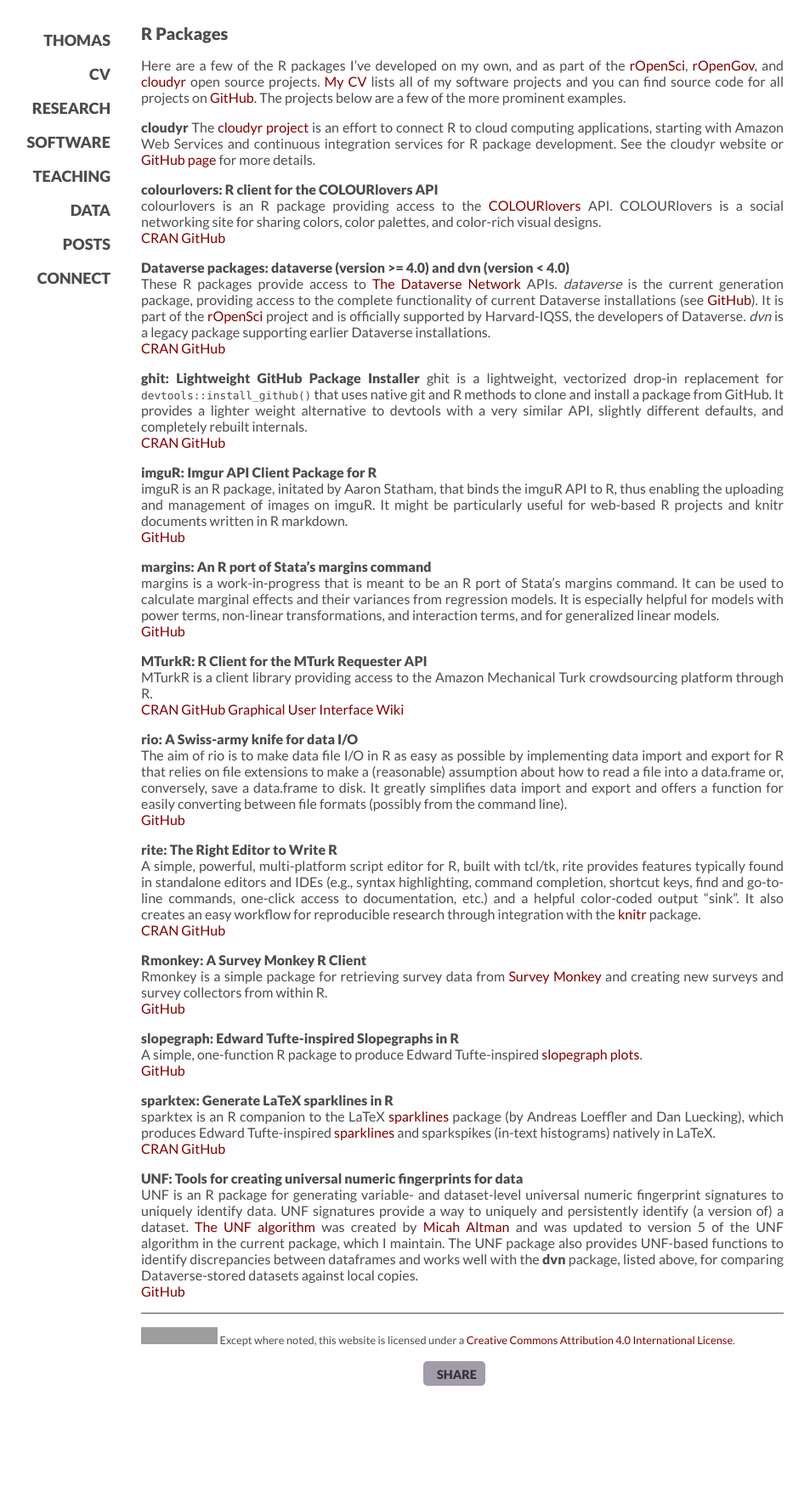
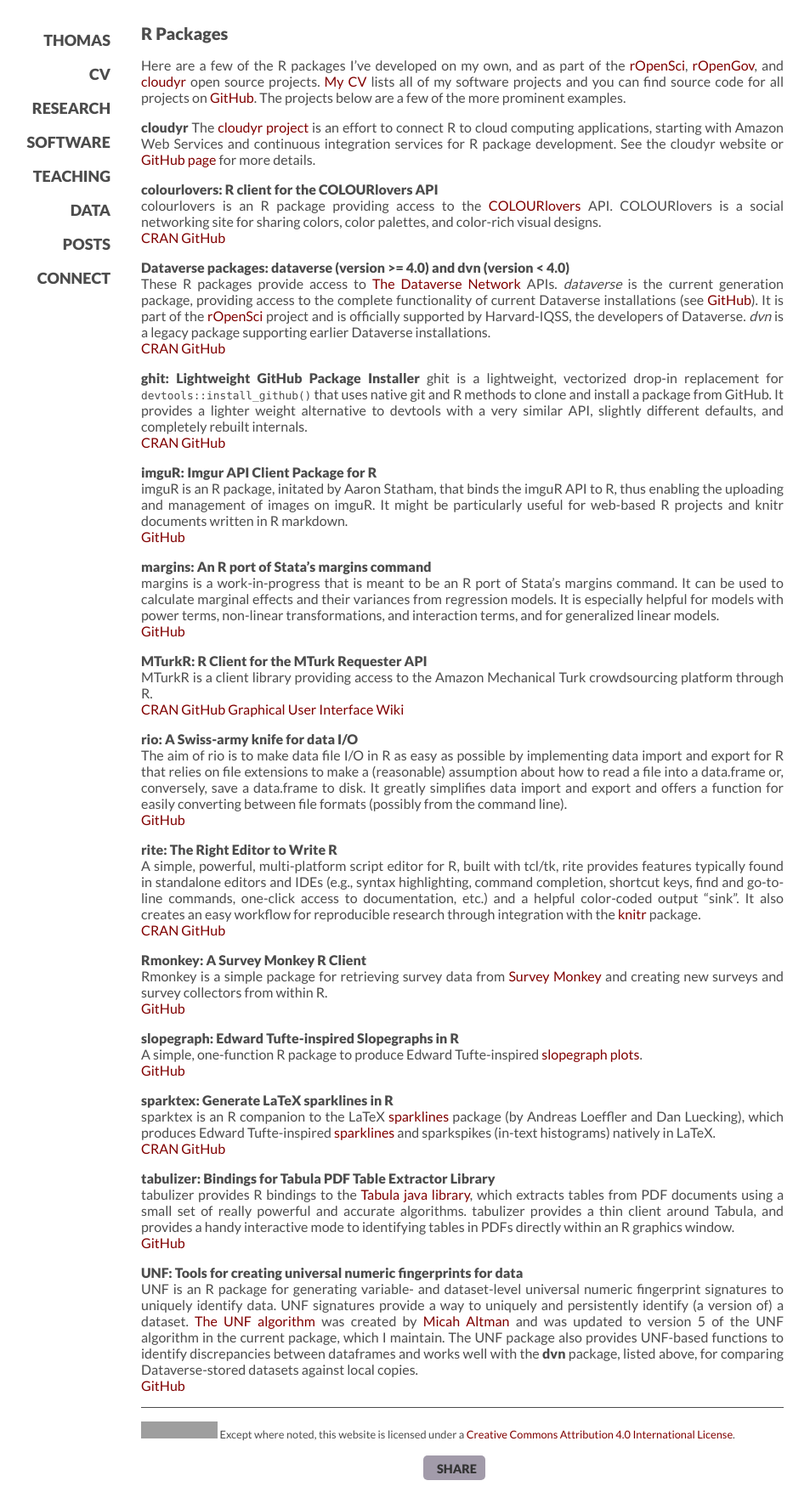
Before and after one commit to leeper/leeper.github.io, a Jekyll site: the page built from software.md, in a window 1280 px wide. Shown: the whole page at 85% size, without its empty margins (96-1049 px from the left). Built offline with Jekyll 4.4.1, drawn with Linux system fonts in a browser that asks for light colours; some web fonts are replaced; before the commit the page ends 1645 px from its top, so only the background shows below that; grey boxes are pictures that could not be loaded.

Commit message:
add tabulizer to software

```diff
--- a/software.md
+++ b/software.md
@@ -57,5 +57,9 @@
 sparktex is an R companion to the LaTeX [sparklines](http://www.ctan.org/pkg/sparklines) package (by Andreas Loeffler and Dan Luecking), which produces Edward Tufte-inspired [sparklines](http://en.wikipedia.org/wiki/Sparkline) and sparkspikes (in-text histograms) natively in LaTeX. <br/>[CRAN](http://cran.r-project.org/web/packages/sparktex/index.html) [GitHub](https://github.com/leeper/sparktex)
 
 
+**tabulizer: Bindings for Tabula PDF Table Extractor Library**<br/>
+tabulizer provides R bindings to the [Tabula java library](https://github.com/tabulapdf/tabula-java/), which extracts tables from PDF documents using a small set of really powerful and accurate algorithms. tabulizer provides a thin client around Tabula, and provides a handy interactive mode to identifying tables in PDFs directly within an R graphics window. <br/>[GitHub](https://github.com/leeper/tabulizer)
+
+
 **UNF: Tools for creating universal numeric fingerprints for data**<br/>
 UNF is an R package for generating variable- and dataset-level universal numeric fingerprint signatures to uniquely identify data. UNF signatures provide a way to uniquely and persistently identify (a version of) a dataset. [The UNF algorithm](http://thedata.org/book/universal-numerical-fingerprint) was created by [Micah Altman](http://micahaltman.com/) and was updated to version 5 of the UNF algorithm in the current package, which I maintain. The UNF package also provides UNF-based functions to identify discrepancies between dataframes and works well with the **dvn** package, listed above, for comparing Dataverse-stored datasets against local copies.<br/>[GitHub](https://github.com/leeper/UNF)
```
